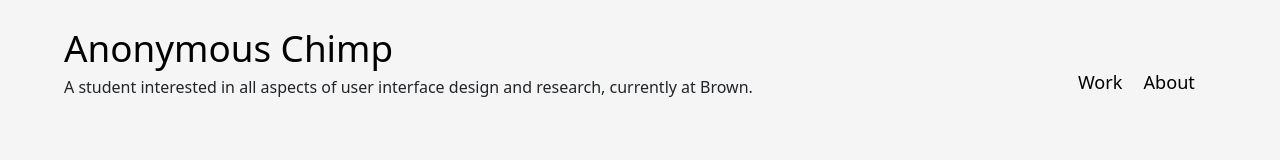
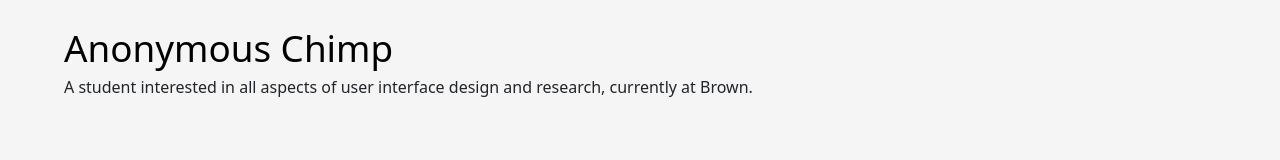
Before and after one commit to happychimp747/redesign-submission, a plain HTML site: page index.html in a window 1280 px wide. Shown: the top 160 px of the page. Drawn offline with Linux system fonts and the light colour scheme; files that its build step writes are made by us from their sources.

Commit message:
Update index.html

```diff
--- a/index.html
+++ b/index.html
@@ -30,13 +30,6 @@
     <!--        student at Brown University.</h3>-->
     <br>
 
-    <ul class="nav">
-        <li class="nav-button"><a
-                href="./index.html">Work</a></li>
-        <li class="nav-button"><a
-                href="./about.html">About</a>
-        </li>
-    </ul>
 </div>
 
 
```
